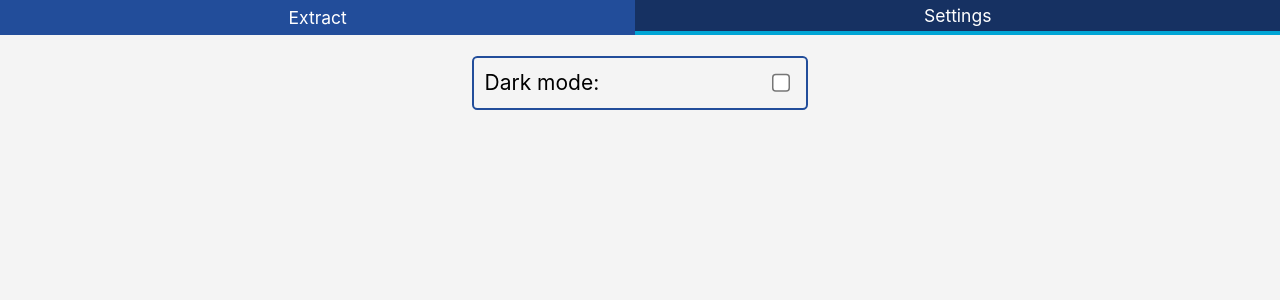
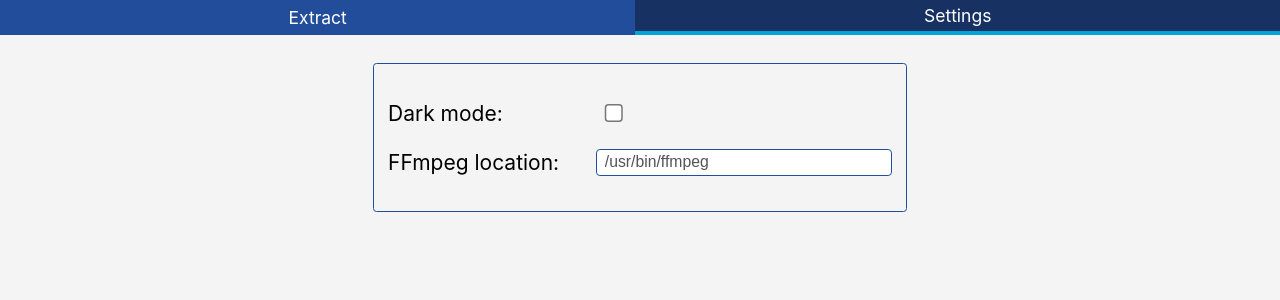
Before and after one commit to tomkarho/caidi-desktop, a React (Create React App) app: page /settings in a window 1280 px wide. Shown: the top 300 px of the page. Built offline with nearby package versions, Linux system fonts and the light colour scheme.

Commit message:
Add setting for ffmpeg location

```diff
--- a/src/features/settings/SettingsPage.scss
+++ b/src/features/settings/SettingsPage.scss
@@ -5,16 +5,31 @@
   flex-direction: column;
   align-items: center;
 
+  form {
+    margin-top: 2em;
+    border: 0.05em solid $primary;
+    padding: 1em;
+    border-radius: 0.25em;
+  }
+
   .form-group {
     margin: 1em 0;
     display: flex;
     font-size: 1.5em;
     align-items: center;
-    justify-content: space-between;
-    width: 16em;
-    border: 0.1em solid $primary;
-    padding: 0.5em;
-    border-radius: 0.25em;
+    width: 24em;
+  }
+
+  label {
+    width: 35%;
+  }
+
+  input {
+    margin-left: 2em;
+
+    &[type="text"] {
+      flex: 1 1 auto;
+    }
   }
 
   input[type='checkbox'] {
--- a/src/features/settings/SettingsPage.tsx
+++ b/src/features/settings/SettingsPage.tsx
@@ -14,7 +14,12 @@ function SettingsPage() {
     const onDarkModeChange = (e: ChangeEvent<HTMLInputElement>) => {
         const settings = {...settingsForm, darkMode: e.target.checked};
         setSettingsForm(settings);
-        console.log('Settings updated to', settings);
+        dispatch(updateSettings(settings));
+    };
+
+    const onFFMpegLocationChange = (e: ChangeEvent<HTMLInputElement>) => {
+        const settings = {...settingsForm, ffmpegLocation: e.target.value};
+        setSettingsForm(settings);
         dispatch(updateSettings(settings));
     };
 
@@ -22,10 +27,12 @@ function SettingsPage() {
         <Page className="settings">
             <form onSubmit={e => e.preventDefault()}>
                 <div className="form-group">
-                    <label htmlFor="dark-mode">
-                        Dark mode:
-                    </label>
+                    <label htmlFor="dark-mode">Dark mode:</label>
                     <input checked={settingsForm.darkMode} onChange={onDarkModeChange} id="dark-mode" name="dark-mode" type="checkbox"/>
+                </div>
+                <div className="form-group">
+                    <label htmlFor="dark-mode">FFmpeg location:</label>
+                    <input disabled value={settingsForm.ffmpegLocation} onChange={onFFMpegLocationChange} id="ffmpeg-location" name="ffmpeg-location" type="text"/>
                 </div>
             </form>
         </Page>
--- a/src/features/settings/settingsSlice.ts
+++ b/src/features/settings/settingsSlice.ts
@@ -2,10 +2,13 @@ import {createSlice, current, Draft, PayloadAction} from '@reduxjs/toolkit';
 
 export interface ISettings {
     readonly darkMode: boolean;
+    readonly ffmpegLocation: string;
 }
 
+// Todo: load from persistent storage
 const initialState: ISettings = {
-    darkMode: false // Todo: load from persistent storage
+    darkMode: false,
+    ffmpegLocation: '/usr/bin/ffmpeg'
 };
 
 const name = 'settings';
--- a/src/index.scss
+++ b/src/index.scss
@@ -1,3 +1,5 @@
+@import 'scss/colors';
+
 *, *:before, *:after {
   box-sizing: border-box;
 }
@@ -36,3 +38,26 @@ body {
     align-items: center;
   }
 }
+
+.page.dark {
+  input {
+    &:focus {
+      box-shadow: $smoke 0 0 0.15em 0.1em;
+    }
+  }
+}
+
+input {
+  &:focus {
+    box-shadow: $primary 0 0 0.15em 0.05em;
+  }
+}
+
+input[type="text"] {
+  background: $white;
+  border: 0.1em solid $primary;
+  padding: 0.25em 0.5em;
+  border-radius: 0.25em;
+  outline: none;
+  font-size: 0.75em;
+}
```
